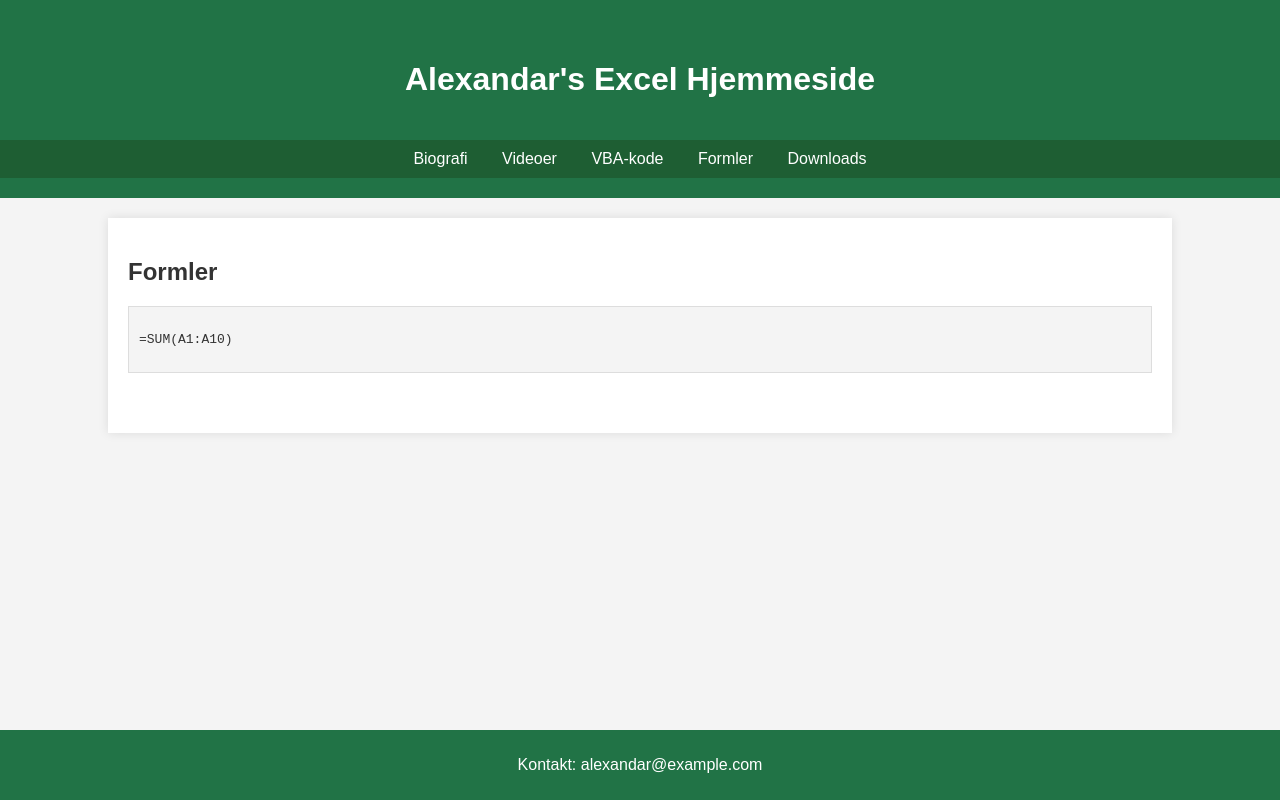
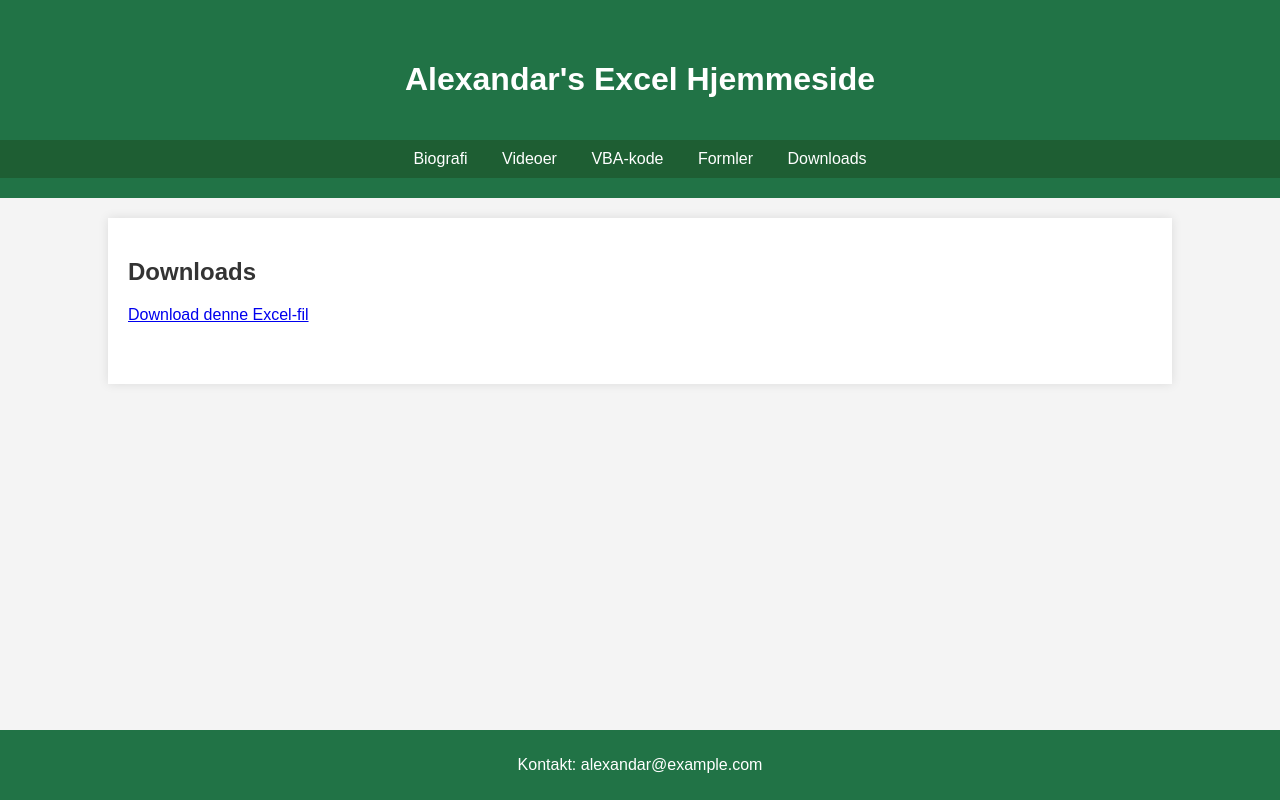
Before and after one commit to A-Kuburovic/excel, a plain HTML site: page formler.html in a window 1280 px wide. Drawn offline with Linux system fonts and the light colour scheme.

Commit message:
Update formler.html

```diff
--- a/formler.html
+++ b/formler.html
@@ -3,7 +3,7 @@
 <head>
     <meta charset="UTF-8">
     <meta name="viewport" content="width=device-width, initial-scale=1.0">
-    <title>Formler - Alexandar's Excel Hjemmeside</title>
+    <title>Downloads - Alexandar's Excel Hjemmeside</title>
     <link rel="stylesheet" href="styles.css">
     <script src="loadHeaderFooter.js" defer></script>
 </head>
@@ -12,11 +12,9 @@
 <header></header>
 
 <div class="container">
-    <div id="formler" class="section">
-        <h2>Formler</h2>
-        <pre><code>
-=SUM(A1:A10)
-        </code></pre>
+    <div id="downloads" class="section">
+        <h2>Downloads</h2>
+        <p><a href="path_to_your_excel_file.xlsx" download>Download denne Excel-fil</a></p>
     </div>
 </div>
 
```
